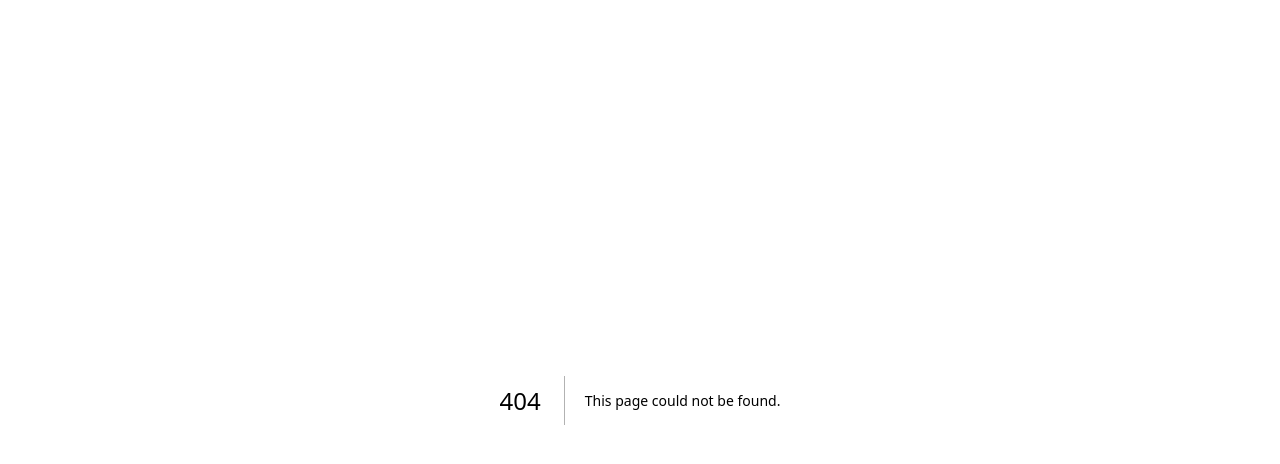
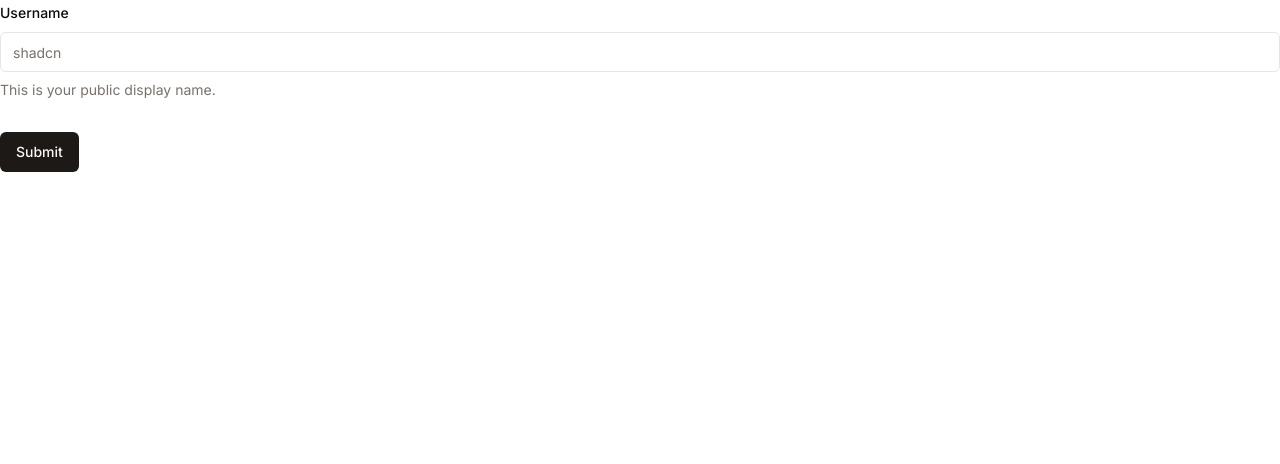
Before and after one commit to rehan-adi/Feedback.app, a Next.js app: page /signup in a window 1280 px wide. Before the commit this address had no page. Shown: the top 464 px of the page. Built offline with nearby package versions, Linux system fonts and the light colour scheme.

Commit message:
Add Signup page with form handling and validation using React Hook Form, Zod, and Shadcn `Form`, `Button`, and `Input` components.

```diff
--- /dev/null
+++ b/app/(auth)/signup/page.tsx
@@ -0,0 +1,11 @@
+import Signup from '@/components/auth/Signup'
+
+const Page = () => {
+  return (
+    <div>
+        <Signup />
+    </div>
+  )
+}
+
+export default Page
--- /dev/null
+++ b/components/auth/Signup.tsx
@@ -0,0 +1,54 @@
+"use client";
+
+import { z } from "zod";
+import { useForm } from "react-hook-form";
+import { zodResolver } from "@hookform/resolvers/zod";
+import { signupValidation } from "@/validation/auth.validation";
+import { Button } from "@/components/ui/button"
+import { Input } from "@/components/ui/input"
+import {
+  Form,
+  FormControl,
+  FormDescription,
+  FormField,
+  FormItem,
+  FormLabel,
+  FormMessage,
+} from "@/components/ui/form";
+
+const Signup = () => {
+  const form = useForm<z.infer<typeof signupValidation>>({
+    resolver: zodResolver(signupValidation),
+    defaultValues: {
+      username: "",
+    },
+  });
+
+  return (
+    <div>
+      <Form {...form}>
+        <form className="space-y-8">
+          <FormField
+            control={form.control}
+            name="username"
+            render={({ field }) => (
+              <FormItem>
+                <FormLabel>Username</FormLabel>
+                <FormControl>
+                  <Input placeholder="shadcn" {...field} />
+                </FormControl>
+                <FormDescription>
+                  This is your public display name.
+                </FormDescription>
+                <FormMessage />
+              </FormItem>
+            )}
+          />
+          <Button type="submit">Submit</Button>
+        </form>
+      </Form>
+    </div>
+  );
+};
+
+export default Signup;
--- /dev/null
+++ b/components/ui/button.tsx
@@ -0,0 +1,56 @@
+import * as React from "react"
+import { Slot } from "@radix-ui/react-slot"
+import { cva, type VariantProps } from "class-variance-authority"
+
+import { cn } from "@/lib/utils"
+
+const buttonVariants = cva(
+  "inline-flex items-center justify-center whitespace-nowrap rounded-md text-sm font-medium ring-offset-background transition-colors focus-visible:outline-none focus-visible:ring-2 focus-visible:ring-ring focus-visible:ring-offset-2 disabled:pointer-events-none disabled:opacity-50",
+  {
+    variants: {
+      variant: {
+        default: "bg-primary text-primary-foreground hover:bg-primary/90",
+        destructive:
+          "bg-destructive text-destructive-foreground hover:bg-destructive/90",
+        outline:
+          "border border-input bg-background hover:bg-accent hover:text-accent-foreground",
+        secondary:
+          "bg-secondary text-secondary-foreground hover:bg-secondary/80",
+        ghost: "hover:bg-accent hover:text-accent-foreground",
+        link: "text-primary underline-offset-4 hover:underline",
+      },
+      size: {
+        default: "h-10 px-4 py-2",
+        sm: "h-9 rounded-md px-3",
+        lg: "h-11 rounded-md px-8",
+        icon: "h-10 w-10",
+      },
+    },
+    defaultVariants: {
+      variant: "default",
+      size: "default",
+    },
+  }
+)
+
+export interface ButtonProps
+  extends React.ButtonHTMLAttributes<HTMLButtonElement>,
+    VariantProps<typeof buttonVariants> {
+  asChild?: boolean
+}
+
+const Button = React.forwardRef<HTMLButtonElement, ButtonProps>(
+  ({ className, variant, size, asChild = false, ...props }, ref) => {
+    const Comp = asChild ? Slot : "button"
+    return (
+      <Comp
+        className={cn(buttonVariants({ variant, size, className }))}
+        ref={ref}
+        {...props}
+      />
+    )
+  }
+)
+Button.displayName = "Button"
+
+export { Button, buttonVariants }
--- /dev/null
+++ b/components/ui/form.tsx
@@ -0,0 +1,178 @@
+"use client"
+
+import * as React from "react"
+import * as LabelPrimitive from "@radix-ui/react-label"
+import { Slot } from "@radix-ui/react-slot"
+import {
+  Controller,
+  ControllerProps,
+  FieldPath,
+  FieldValues,
+  FormProvider,
+  useFormContext,
+} from "react-hook-form"
+
+import { cn } from "@/lib/utils"
+import { Label } from "@/components/ui/label"
+
+const Form = FormProvider
+
+type FormFieldContextValue<
+  TFieldValues extends FieldValues = FieldValues,
+  TName extends FieldPath<TFieldValues> = FieldPath<TFieldValues>
+> = {
+  name: TName
+}
+
+const FormFieldContext = React.createContext<FormFieldContextValue>(
+  {} as FormFieldContextValue
+)
+
+const FormField = <
+  TFieldValues extends FieldValues = FieldValues,
+  TName extends FieldPath<TFieldValues> = FieldPath<TFieldValues>
+>({
+  ...props
+}: ControllerProps<TFieldValues, TName>) => {
+  return (
+    <FormFieldContext.Provider value={{ name: props.name }}>
+      <Controller {...props} />
+    </FormFieldContext.Provider>
+  )
+}
+
+const useFormField = () => {
+  const fieldContext = React.useContext(FormFieldContext)
+  const itemContext = React.useContext(FormItemContext)
+  const { getFieldState, formState } = useFormContext()
+
+  const fieldState = getFieldState(fieldContext.name, formState)
+
+  if (!fieldContext) {
+    throw new Error("useFormField should be used within <FormField>")
+  }
+
+  const { id } = itemContext
+
+  return {
+    id,
+    name: fieldContext.name,
+    formItemId: `${id}-form-item`,
+    formDescriptionId: `${id}-form-item-description`,
+    formMessageId: `${id}-form-item-message`,
+    ...fieldState,
+  }
+}
+
+type FormItemContextValue = {
+  id: string
+}
+
+const FormItemContext = React.createContext<FormItemContextValue>(
+  {} as FormItemContextValue
+)
+
+const FormItem = React.forwardRef<
+  HTMLDivElement,
+  React.HTMLAttributes<HTMLDivElement>
+>(({ className, ...props }, ref) => {
+  const id = React.useId()
+
+  return (
+    <FormItemContext.Provider value={{ id }}>
+      <div ref={ref} className={cn("space-y-2", className)} {...props} />
+    </FormItemContext.Provider>
+  )
+})
+FormItem.displayName = "FormItem"
+
+const FormLabel = React.forwardRef<
+  React.ElementRef<typeof LabelPrimitive.Root>,
+  React.ComponentPropsWithoutRef<typeof LabelPrimitive.Root>
+>(({ className, ...props }, ref) => {
+  const { error, formItemId } = useFormField()
+
+  return (
+    <Label
+      ref={ref}
+      className={cn(error && "text-destructive", className)}
+      htmlFor={formItemId}
+      {...props}
+    />
+  )
+})
+FormLabel.displayName = "FormLabel"
+
+const FormControl = React.forwardRef<
+  React.ElementRef<typeof Slot>,
+  React.ComponentPropsWithoutRef<typeof Slot>
+>(({ ...props }, ref) => {
+  const { error, formItemId, formDescriptionId, formMessageId } = useFormField()
+
+  return (
+    <Slot
+      ref={ref}
+      id={formItemId}
+      aria-describedby={
+        !error
+          ? `${formDescriptionId}`
+          : `${formDescriptionId} ${formMessageId}`
+      }
+      aria-invalid={!!error}
+      {...props}
+    />
+  )
+})
+FormControl.displayName = "FormControl"
+
+const FormDescription = React.forwardRef<
+  HTMLParagraphElement,
+  React.HTMLAttributes<HTMLParagraphElement>
+>(({ className, ...props }, ref) => {
+  const { formDescriptionId } = useFormField()
+
+  return (
+    <p
+      ref={ref}
+      id={formDescriptionId}
+      className={cn("text-sm text-muted-foreground", className)}
+      {...props}
+    />
+  )
+})
+FormDescription.displayName = "FormDescription"
+
+const FormMessage = React.forwardRef<
+  HTMLParagraphElement,
+  React.HTMLAttributes<HTMLParagraphElement>
+>(({ className, children, ...props }, ref) => {
+  const { error, formMessageId } = useFormField()
+  const body = error ? String(error?.message) : children
+
+  if (!body) {
+    return null
+  }
+
+  return (
+    <p
+      ref={ref}
+      id={formMessageId}
+      className={cn("text-sm font-medium text-destructive", className)}
+      {...props}
+    >
+      {body}
+    </p>
+  )
+})
+FormMessage.displayName = "FormMessage"
+
+export {
+  useFormField,
+  Form,
+  FormItem,
+  FormLabel,
+  FormControl,
+  FormDescription,
+  FormMessage,
+  FormField,
+}
--- /dev/null
+++ b/components/ui/input.tsx
@@ -0,0 +1,25 @@
+import * as React from "react"
+
+import { cn } from "@/lib/utils"
+
+export interface InputProps
+  extends React.InputHTMLAttributes<HTMLInputElement> {}
+
+const Input = React.forwardRef<HTMLInputElement, InputProps>(
+  ({ className, type, ...props }, ref) => {
+    return (
+      <input
+        type={type}
+        className={cn(
+          "flex h-10 w-full rounded-md border border-input bg-background px-3 py-2 text-sm ring-offset-background file:border-0 file:bg-transparent file:text-sm file:font-medium placeholder:text-muted-foreground focus-visible:outline-none focus-visible:ring-2 focus-visible:ring-ring focus-visible:ring-offset-2 disabled:cursor-not-allowed disabled:opacity-50",
+          className
+        )}
+        ref={ref}
+        {...props}
+      />
+    )
+  }
+)
+Input.displayName = "Input"
+
+export { Input }
--- /dev/null
+++ b/components/ui/label.tsx
@@ -0,0 +1,26 @@
+"use client"
+
+import * as React from "react"
+import * as LabelPrimitive from "@radix-ui/react-label"
+import { cva, type VariantProps } from "class-variance-authority"
+
+import { cn } from "@/lib/utils"
+
+const labelVariants = cva(
+  "text-sm font-medium leading-none peer-disabled:cursor-not-allowed peer-disabled:opacity-70"
+)
+
+const Label = React.forwardRef<
+  React.ElementRef<typeof LabelPrimitive.Root>,
+  React.ComponentPropsWithoutRef<typeof LabelPrimitive.Root> &
+    VariantProps<typeof labelVariants>
+>(({ className, ...props }, ref) => (
+  <LabelPrimitive.Root
+    ref={ref}
+    className={cn(labelVariants(), className)}
+    {...props}
+  />
+))
+Label.displayName = LabelPrimitive.Root.displayName
+
+export { Label }
--- a/package.json
+++ b/package.json
@@ -10,8 +10,11 @@
     "email": "email dev"
   },
   "dependencies": {
+    "@hookform/resolvers": "^3.9.0",
     "@next-auth/prisma-adapter": "^1.0.7",
     "@prisma/client": "^5.18.0",
+    "@radix-ui/react-label": "^2.1.0",
+    "@radix-ui/react-slot": "^1.1.0",
     "@react-email/components": "0.0.22",
     "@types/bcrypt": "^5.0.2",
     "@types/jsonwebtoken": "^9.0.6",
@@ -26,6 +29,7 @@
     "react": "^18",
     "react-dom": "^18",
     "react-email": "2.1.6",
+    "react-hook-form": "^7.53.0",
     "resend": "^3.5.0",
     "tailwind-merge": "^2.5.2",
     "tailwindcss-animate": "^1.0.7",
```
Also changed, not shown: 1 other file (tests, documents, lock files or other folders).
